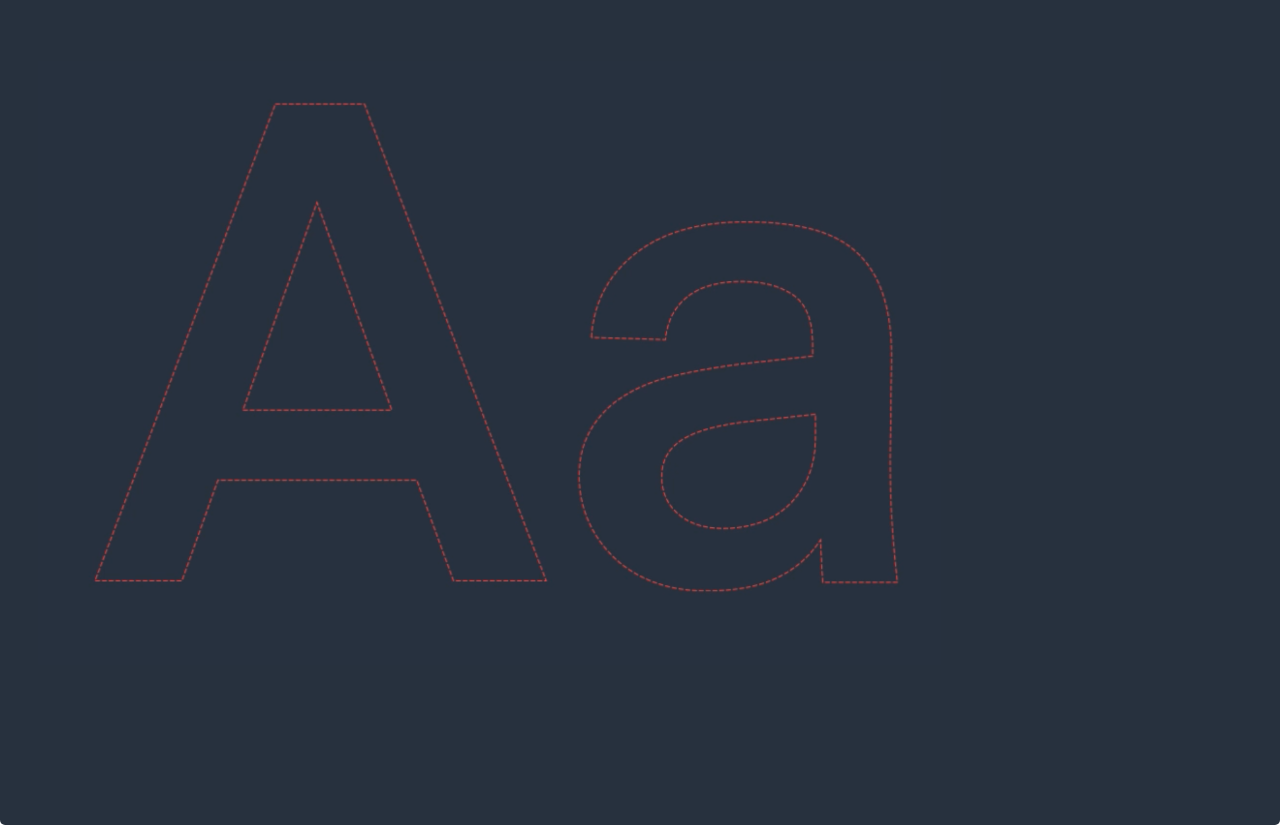
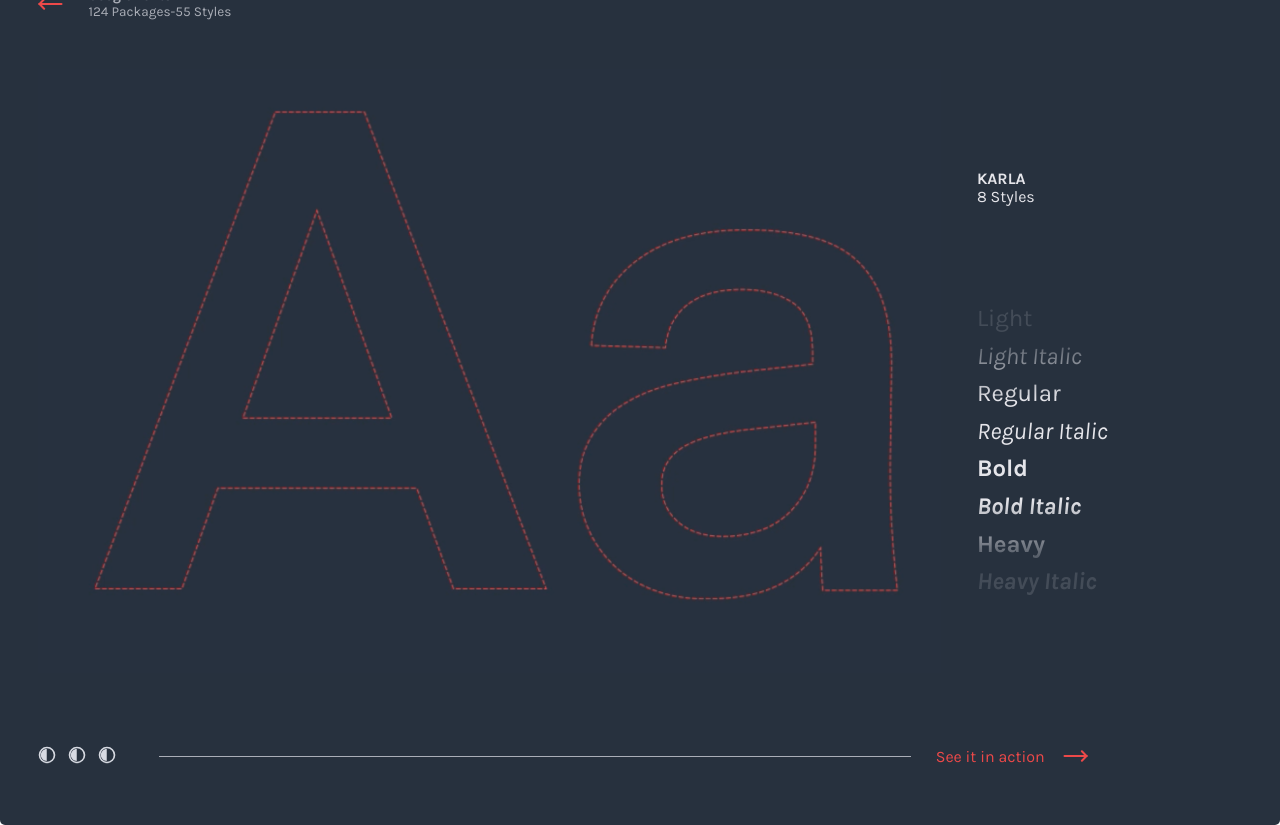
Before and after one commit to hparton/vue-type-example, a Vue app: page / in a window 1280 px wide. Built offline with nearby package versions, Linux system fonts and the light colour scheme.

Commit message:
Add all basic loading animations

```diff
--- a/package.json
+++ b/package.json
@@ -25,10 +25,10 @@
     "connect-history-api-fallback": "^1.1.0",
     "css-loader": "^0.25.0",
     "eslint": "^3.7.1",
+    "eslint-config-standard": "^6.1.0",
     "eslint-friendly-formatter": "^2.0.5",
     "eslint-loader": "^1.5.0",
     "eslint-plugin-html": "^1.3.0",
-    "eslint-config-standard": "^6.1.0",
     "eslint-plugin-promise": "^3.4.0",
     "eslint-plugin-standard": "^2.0.1",
     "eventsource-polyfill": "^0.9.6",
@@ -40,9 +40,11 @@
     "html-webpack-plugin": "^2.8.1",
     "http-proxy-middleware": "^0.17.2",
     "json-loader": "^0.5.4",
-    "semver": "^5.3.0",
+    "node-sass": "^4.3.0",
     "opn": "^4.0.2",
     "ora": "^0.3.0",
+    "sass-loader": "^4.1.1",
+    "semver": "^5.3.0",
     "shelljs": "^0.7.4",
     "url-loader": "^0.5.7",
     "vue-loader": "^10.0.0",
--- a/src/App.vue
+++ b/src/App.vue
@@ -1,15 +1,16 @@
 <template>
-  <div id="app">
+  <div id="app" @click="toggle">
     <div class="top">
-      <return v-show="show"></return>
+        <return :active="showReturn"></return>
     </div>
     <div class="middle">
       <font-preview></font-preview>
-      <weight-list v-show="show"></weight-list>
+      <weight-list :active="showWeightList"></weight-list>
     </div>
     <div class="bottom">
-      <themes v-show="show"></themes>
-      <selected v-show="show"></selected>
+      <themes :active="showThemes"></themes>
+      <selected :active="showSelected"></selected>
+      <preview-link :active="showPreviewLink"></preview-link>
     </div>
   </div>
 </template>
@@ -20,6 +21,7 @@ import Selected from './components/Selected'
 import WeightList from './components/WeightList'
 import Themes from './components/Themes'
 import FontPreview from './components/FontPreview'
+import PreviewLink from './components/PreviewLink'
 
 export default {
   name: 'app',
@@ -28,18 +30,48 @@ export default {
     Selected,
     WeightList,
     Themes,
-    FontPreview
+    FontPreview,
+    PreviewLink
+  },
+  data () {
+    return {
+      showReturn: false,
+      showFontPreview: false,
+      showWeightList: false,
+      showThemes: false,
+      showSelected: false,
+      showPreviewLink: false
+    }
+  },
+  mounted () {
+    setTimeout(() => {
+      this.showThemes = !this.showThemes
+      this.showReturn = !this.showReturn
+
+      setTimeout(() => {
+        this.showSelected = !this.showSelected
+        this.showWeightList = !this.showWeightList
+
+        setTimeout(() => {
+          this.showPreviewLink = !this.showPreviewLink
+        }, 1150)
+      }, 300)
+    }, 800)
   },
   methods: {
-    bleet () {
-      console.log('cake')
+    toggle () {
+      // this.showThemes = !this.showThemes
+      // this.showReturn = !this.showReturn
+      // this.showFontPreview = !this.showFontPreview
+      // this.showWeightList = !this.showWeightList
+      // this.showSelected = !this.showSelected
+      // this.showPreviewLink = !this.showPreviewLink
     }
   }
 }
 </script>
 
 <style>
-
 *, *:before, *:after {
   box-sizing: border-box;
 }
@@ -70,6 +102,7 @@ body {
 }
 
 .top {
+  min-height: 75px; /* Temp style to fix the fontPreview illustration from jittering */
   flex-grow: 1;
 }
 
@@ -77,6 +110,11 @@ body {
 .bottom {
   display: flex;
   flex-grow: 1;
+}
 
+.bottom {
+  min-height: 22px; /* Temp style to fix the fontPreview illustration from jittering */
+  margin-bottom: 20px;
+  align-items: center;
 }
 </style>
--- /dev/null
+++ b/src/components/PreviewLink.vue
@@ -0,0 +1,31 @@
+<template>
+  <transition name="fade-up">
+    <a href="#" class="cta" v-if="active">
+      See it in action
+      <img class="arrow" src="../assets/arrow-right.svg" alt="">
+    </a>
+  </transition>
+</template>
+
+<script>
+export default {
+  name: 'previewLink',
+  props: ['active'],
+  data () {
+    return {
+
+    }
+  }
+}
+</script>
+
+<style>
+.fade-up-enter-active, .fade-leave-active {
+   transition: transform 1s cubic-bezier(0.165, 0.840, 0.440, 1.000),
+                  opacity 1s cubic-bezier(0.165, 0.840, 0.440, 1.000);
+}
+.fade-up-enter, .fade-leave-to /* .fade-leave-active in <2.1.8 */ {
+  opacity: 0;
+  transform: translateY(10px);
+}
+</style>
--- a/src/components/Return.vue
+++ b/src/components/Return.vue
@@ -1,16 +1,19 @@
 <template>
-  <div class="return">
-    <img class="return-message__arrow arrow" src="../assets/arrow-left.svg" alt="">
-    <div class="return-message">
-      <span class="return-message__title">Google Fonts</span>
-      <span class="return-message__sub-text">124 Packages-55 Styles</span>
+  <transition name="return">
+    <div class="return" v-show="active">
+      <img class="return-message__arrow arrow" src="../assets/arrow-left.svg" alt="">
+      <div class="return-message">
+        <span class="return-message__title">Google Fonts</span>
+        <span class="return-message__sub-text">124 Packages-55 Styles</span>
+      </div>
     </div>
-  </div>
+  </transition>
 </template>
 
 <script>
 export default {
   name: 'return',
+  props: ['active'],
   data () {
     return {
       msg: 'Return'
@@ -19,7 +22,38 @@ export default {
 }
 </script>
 
-<style>
+<style lang="scss">
+.return-enter-active, .return-leave-active {
+  transition: opacity .75s cubic-bezier(0.165, 0.840, 0.440, 1.000);
+
+  .return-message__arrow {
+    transition: transform .5s cubic-bezier(0.165, 0.840, 0.440, 1.000);
+  }
+
+  .return-message__title {
+    transition: transform .5s cubic-bezier(0.165, 0.840, 0.440, 1.000);
+  }
+
+  .return-message__sub-text {
+    transition: transform .5s cubic-bezier(0.165, 0.840, 0.440, 1.000);
+  }
+
+}
+.return-enter, .return-leave-to /* .fade-leave-active in <2.1.8 */ {
+  opacity: 0;
+
+  .return-message__arrow {
+    transform: translateX(-20px);
+  }
+
+  .return-message__title {
+    transform: translateX(40px);
+  }
+
+  .return-message__sub-text {
+    transform: translateX(20px);
+  }
+}
 
 .return {
   display: flex;
--- a/src/components/Selected.vue
+++ b/src/components/Selected.vue
@@ -1,17 +1,15 @@
 <template>
-  <div class="wrap">
-    <div class="selected-fonts">
+  <transition name="selected">
+    <div class="selected-fonts-wrap" v-show="active">
+      <div class="selected-fonts"></div>
     </div>
-    <a href="#" class="cta">
-      See it in action
-      <img class="arrow" src="../assets/arrow-right.svg" alt="">
-    </a>
-  </div>
+  </transition>
 </template>
 
 <script>
 export default {
   name: 'selectedFonts',
+  props: ['active'],
   data () {
     return {
       msg: 'Selected Fonts'
@@ -20,7 +18,22 @@ export default {
 }
 </script>
 
-<style>
+<style lang="scss">
+.selected-enter-active, .selected-leave-active {
+  transition: opacity .1s, visibility 1.5s;
+
+  .selected-fonts {
+    transition: width 1.5s cubic-bezier(0.165, 0.840, 0.440, 1.000);
+  }
+
+}
+.selected-enter, .selected-leave-to /* .fade-leave-active in <2.1.8 */ {
+  opacity: 0;
+
+  .selected-fonts {
+    width: 0%;
+  }
+}
 
 .cta {
   display: inline-block;
@@ -33,15 +46,14 @@ export default {
   margin-left: 15px;
 }
 
-.wrap {
-  width: 100%;
-  align-self: flex-start;
+.selected-fonts-wrap {
+  width: 62.5%;
   display: flex;
 }
+
 .selected-fonts {
   border-bottom: 1px solid #aaaeb7;
   align-self: center;
-
-  width: 70%;
+  width: 100%;
 }
 </style>
--- a/src/components/Themes.vue
+++ b/src/components/Themes.vue
@@ -1,26 +1,29 @@
 <template>
-  <ul class="themes">
-    <li class="thems__dark">
+  <transition name="themes">
+    <ul class="themes" v-show="active">
+      <li class="themes__dark">
         <a href="#">
           <img src="../assets/theme.svg" alt="">
         </a>
       </li>
-    <li class="thems__grey">
+      <li class="themes__grey">
         <a href="#">
           <img src="../assets/theme.svg" alt="">
         </a>
       </li>
-    <li class="thems__light">
+      <li class="themes__light">
         <a href="#">
           <img src="../assets/theme.svg" alt="">
         </a>
       </li>
     </ul>
+  </transition>
 </template>
 
 <script>
 export default {
   name: 'themes',
+  props: ['active'],
   data () {
     return {
       msg: 'Themes'
@@ -29,7 +32,32 @@ export default {
 }
 </script>
 
-<style>
+<style lang="scss">
+.themes-enter-active, .themes-leave-active {
+  transition: opacity .7s cubic-bezier(0.165, 0.840, 0.440, 1.000);
+
+  li {
+    transition: transform .3s cubic-bezier(0.165, 0.840, 0.440, 1.000),
+                opacity .3s cubic-bezier(0.165, 0.840, 0.440, 1.000);
+  }
+
+  li:nth-child(2) {
+    transition-delay: .1s
+  }
+
+  li:nth-child(3) {
+    transition-delay: .15s
+  }
+}
+
+.themes-enter, .themes-leave-to /* .fade-leave-active in <2.1.8 */ {
+  opacity: 0;
+
+  li {
+    opacity: 0;
+    transform: translateX(-20px);
+  }
+}
 
 .themes {
   list-style: none;
--- a/src/components/WeightList.vue
+++ b/src/components/WeightList.vue
@@ -1,34 +1,117 @@
 <template>
-  <div class="weight-list">
+  <transition name="weights">
+    <div class="weight-list" v-show="active">
       <div class="font-info">
         <span class="font-info__name">Karla</span>
         <span class="font-info__styles">8 Styles</span>
         <ul class="font-weights">
-        <li class="l">Light</li>
-        <li class="l i">Light Italic</li>
-        <li class="r">Regular</li>
-        <li class="r i">Regular Italic</li>
-        <li class="b">Bold</li>
-        <li class="b i">Bold Italic</li>
-        <li class="b">Heavy</li>
-        <li class="b i">Heavy Italic</li>
+          <li v-for="weight in this.weights" v-bind:class="{
+            i: weight.italic,
+            l: weight.light,
+            b: weight.bold,
+            r: (!weight.italic && !weight.bold)
+          }">{{ weight.type }}</li>
         </ul>
       </div>
     </div>
+  </transition>
 </template>
 
 <script>
 export default {
   name: 'weightList',
+  props: ['active'],
   data () {
     return {
-      show: false
+      weights: [
+        {
+          type: 'Light',
+          light: true,
+          italic: false,
+          bold: false
+        },
+        {
+          type: 'Light Italic',
+          light: true,
+          italic: true,
+          bold: false
+        },
+        {
+          type: 'Regular',
+          light: false,
+          italic: false,
+          bold: false
+        },
+        {
+          type: 'Regular Italic',
+          light: false,
+          italic: true,
+          bold: false
+        },
+        {
+          type: 'Bold',
+          light: false,
+          italic: false,
+          bold: true
+        },
+        {
+          type: 'Bold Italic',
+          light: false,
+          italic: true,
+          bold: true
+        },
+        {
+          type: 'Heavy',
+          light: false,
+          italic: false,
+          bold: true
+        },
+        {
+          type: 'Heavy Italic',
+          light: false,
+          italic: true,
+          bold: true
+        }
+
+      ]
     }
   }
 }
 </script>
 
-<style>
+<style lang="scss">
+.weights-enter-active, .weights-leave-active {
+  transition: opacity 3s, visibility 4s;
+
+
+  .font-info__name,
+  .font-info__styles,
+  .font-weights li {
+    transition: transform 1s cubic-bezier(0.165, 0.840, 0.440, 1.000),
+                opacity 1s cubic-bezier(0.165, 0.840, 0.440, 1.000);
+  }
+
+  .font-info__styles {
+    transition-delay: 0.2s
+  }
+
+  @for $i from 1 through 20 {
+      .font-weights li:nth-child(#{$i}){
+         transition-delay: (#{0.3 + $i * .075}s);
+      }
+  }
+}
+.weights-enter, .weights-leave-to /* .fade-leave-active in <2.1.8 */ {
+  opacity: 0;
+
+  .font-info__name,
+  .font-info__styles,
+  .font-weights li {
+    transform: translateY(10px);
+    opacity: 0;
+  }
+}
+
 .font-info {
 }
 
```
Also changed, not shown: 1 other file (tests, documents, lock files or other folders). Lines whose indentation alone changed are shown as unchanged.
